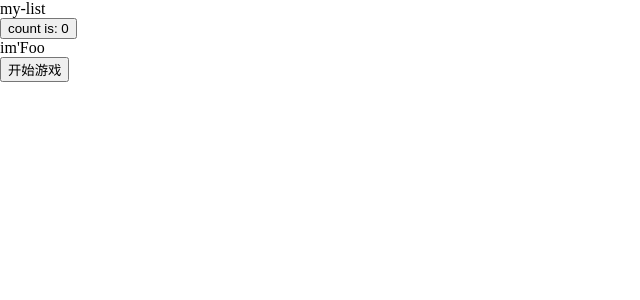
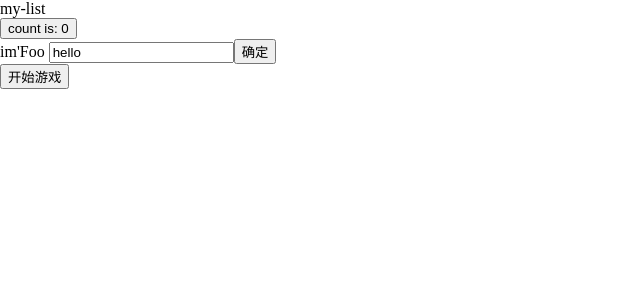
Before and after one commit to xiaoyao9524/tetris, a Vue app: page / in a window 1280 px wide. Shown: the top 300 px of the page, without its empty margins (0-640 px from the left). Built offline with nearby package versions, Linux system fonts and the light colour scheme.

Commit message:
测试emit

```diff
--- a/src/components/Foo.vue
+++ b/src/components/Foo.vue
@@ -1,11 +1,28 @@
 <template>
   <div class="foo">
     im'Foo
+    <input v-model="val" @change="handlerChange" type="text" />
+    <button @click="handlerConfirm">确定</button>
   </div>
 </template>
 
 <script setup lang="ts">
+  import { ref, defineEmits } from 'vue'
+  const val = ref('hello')
 
+  const emit = defineEmits<{
+  (e: 'confirm', value: string): void;
+  (e: 'change', value: string): void;
+}>()
+
+  const handlerChange = (e: Event) => {
+    console.log('change: ', e);
+    emit('change', val.value)
+  }
+
+  const handlerConfirm = () => {
+    emit('confirm', val.value);
+  }
 </script>
 
 <style>
--- a/src/views/Home.vue
+++ b/src/views/Home.vue
@@ -10,20 +10,28 @@ const router = useRouter();
 
 const count = ref(0);
 
-const RenderComponent = computed(() => {
-  const c = count.value % 3;
-  switch (c) {
-    case 0:
-      return Foo;
-    case 1:
-      return Bar;
-    default:
-      return Baz;
-  }
-})
+// const RenderComponent = computed(() => {
+//   const c = count.value % 3;
+//   switch (c) {
+//     case 0:
+//       return Foo;
+//     case 1:
+//       return Bar;
+//     default:
+//       return Baz;
+//   }
+// })
 
 const startGame = () => {
   router.push('/play')
+}
+
+const handlerChange = (val: string) => {
+  console.log('change触发：', val);
+}
+
+const handlerConfirm = (val: string) => {
+  console.log('confirm触发：', val);
 }
 </script>
 
@@ -34,7 +42,9 @@ const startGame = () => {
       type="button"
       @click="count++"
     >count is: {{ count }}</button>
-    <component :is="RenderComponent" />
+    <!-- <component :is="RenderComponent" /> -->
+
+    <Foo @change="handlerChange" @confirm="handlerConfirm" />
 
     <button @click="startGame">开始游戏</button>
   </div>
```
